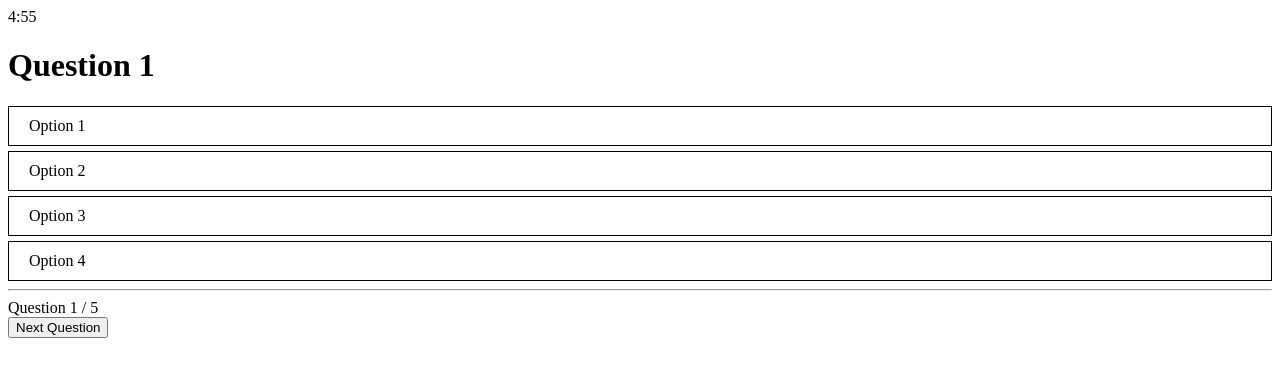
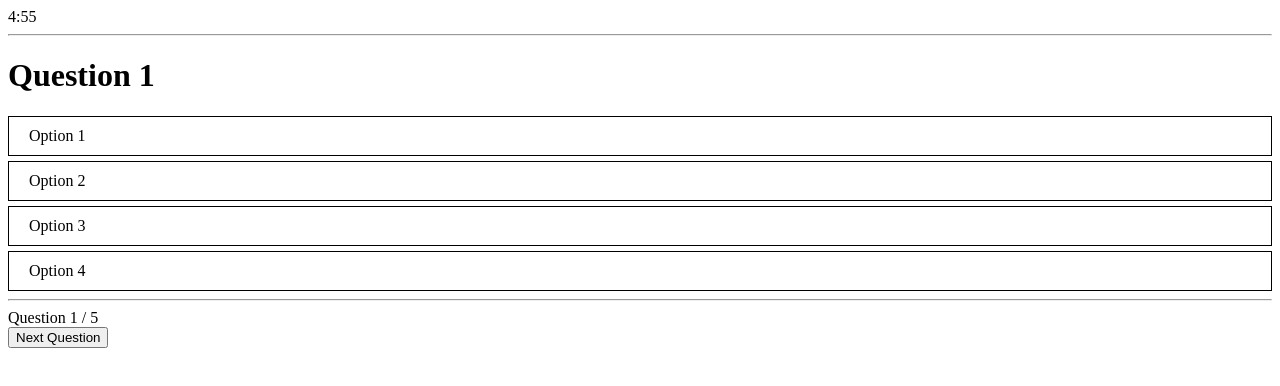
Before and after one commit to cstodor/QuizApp, an Angular app: page /quiz in a window 1280 px wide. Shown: the top 386 px of the page. Built offline with nearby package versions, Linux system fonts and the light colour scheme.

Commit message:
Updated QuizComponent's Layout & added Score to the view

```diff
--- a/src/app/components/quiz/quiz.component.html
+++ b/src/app/components/quiz/quiz.component.html
@@ -1,2 +1,15 @@
-<app-counter></app-counter>
-<app-questions-answers></app-questions-answers>
+<div classs="quiz" *ngIf="score === null">
+    <div class="counter">
+        <app-counter></app-counter>
+    </div>
+    <hr>
+    <div class="qa">
+        <app-questions-answers (scoreSend)="handleScore($event)"></app-questions-answers>
+    </div>
+</div>
+<div class="results" *ngIf="score !== null">
+    <div>{{ score }}%</div>
+    <div>
+        <button routerLink="/">Back to Home</button>
+    </div>
+</div>
--- a/src/app/components/quiz/quiz.component.ts
+++ b/src/app/components/quiz/quiz.component.ts
@@ -1,15 +1,18 @@
-import { Component, OnInit } from '@angular/core';
+import { Component } from '@angular/core';
 
 @Component({
   selector: 'app-quiz',
   templateUrl: './quiz.component.html',
   styleUrls: ['./quiz.component.css']
 })
-export class QuizComponent implements OnInit {
+export class QuizComponent {
+
+  score: number = null;
 
   constructor() { }
 
-  ngOnInit() {
+  handleScore(data: number) {
+    this.score = data;
   }
 
 }
```
